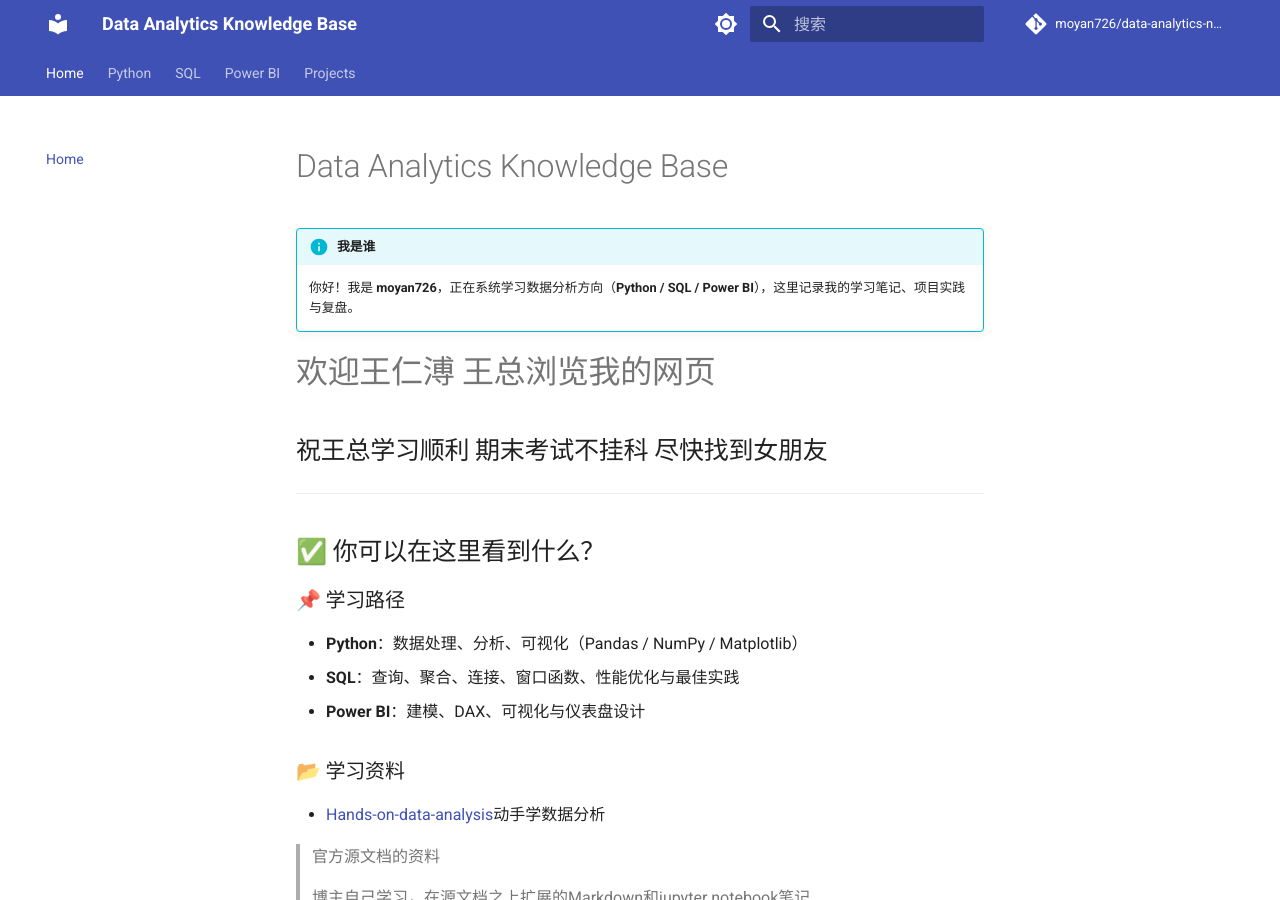
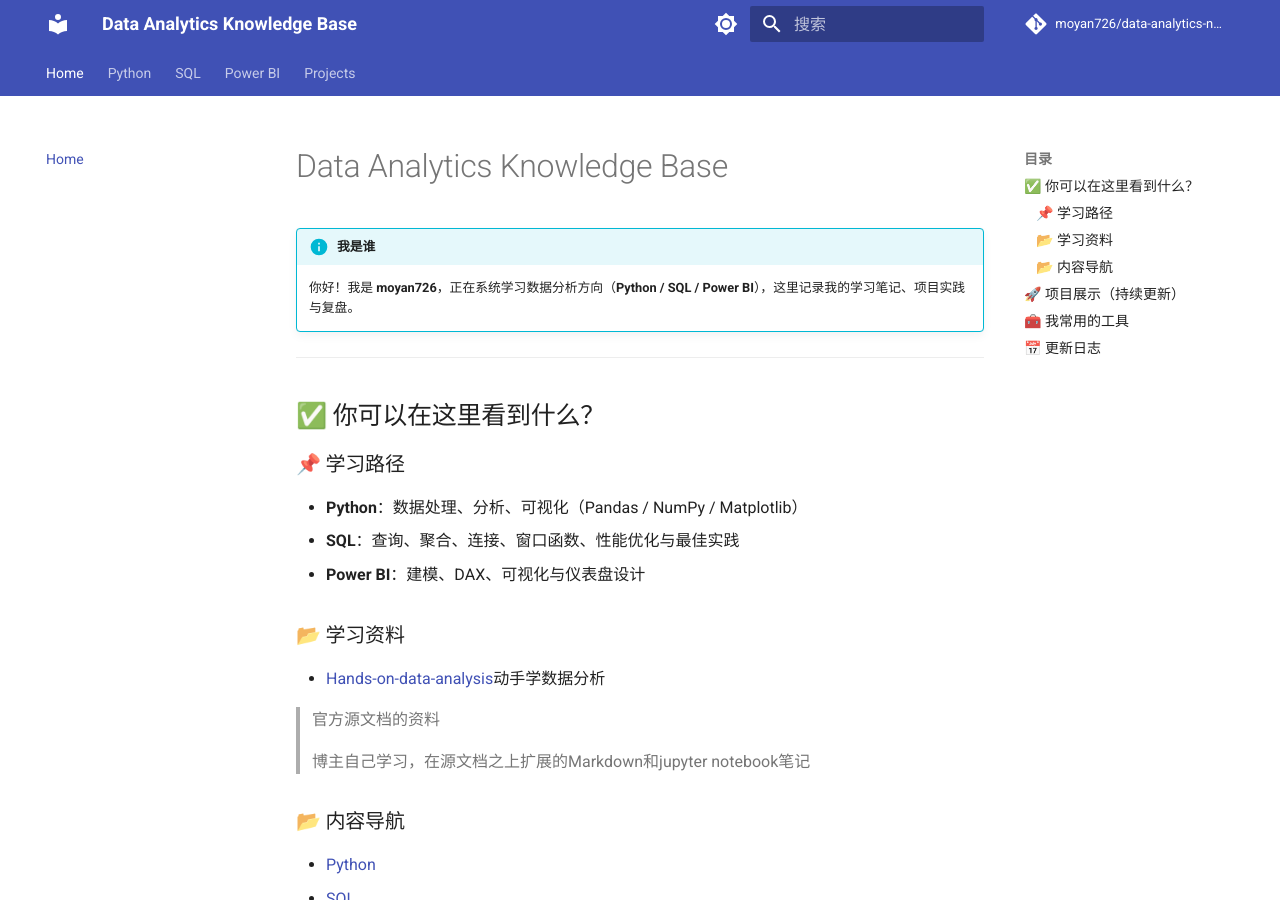
Before and after one commit to moyan726/data-analytics-notes, an MkDocs documentation site: the page built from docs/index.md, in a window 1280 px wide and 900 px high. Built offline with MkDocs 1.6.1 and Material for MkDocs 9.7.7, drawn with Linux system fonts in a browser that asks for light colours; comment, search, counter and statistics services are not loaded.

Commit message:
对博客主页文字描述进行了修改

```diff
--- a/docs/Python/hands-on-data-analysis/index.md
+++ b/docs/Python/hands-on-data-analysis/index.md
@@ -1,6 +1,6 @@
 # 动手学数据分析
 
-这里会整理：数据清洗、探索性分析（EDA）、指标拆解、案例练习。
+这里会整理：数据清洗、探索性分析（EDA）、指标拆解、案例练习。正在更新中。。。
 
 ![test](assets/images/test.png)
 
@@ -501,6 +501,7 @@
      10  登船港口    889 non-null    object
     dtypes: float64(2), int64(4), object(5)
     memory usage: 83.5+ KB
+
 
 
 
--- a/docs/index.md
+++ b/docs/index.md
@@ -2,12 +2,6 @@
 
 !!! info "我是谁"
     你好！我是 **moyan726**，正在系统学习数据分析方向（**Python / SQL / Power BI**），这里记录我的学习笔记、项目实践与复盘。
-
-
-
-# 欢迎王仁溥 王总浏览我的网页
-
-## 祝王总学习顺利 期末考试不挂科 尽快找到女朋友
 
 ---
 
```
